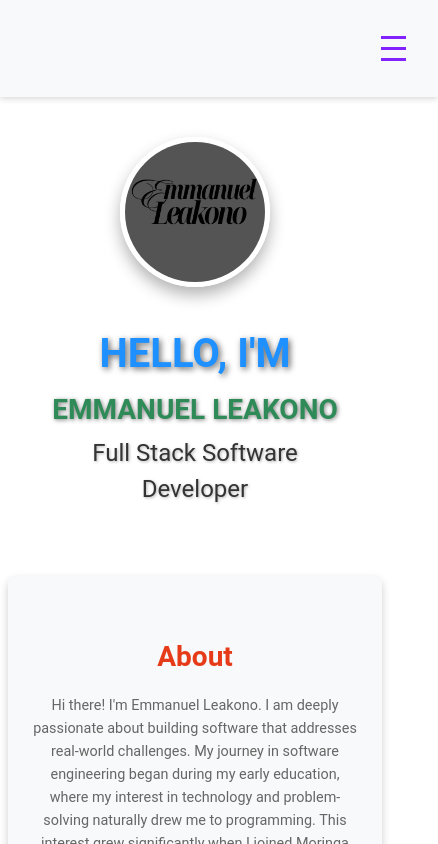
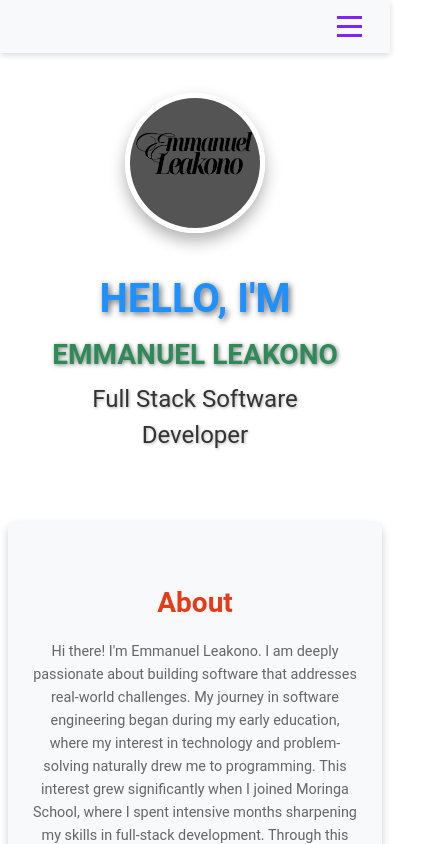
Before and after one commit to LEAKONO/Portfolio, a React (Create React App) app: page / in a window 390 px wide. Shown: the top 844 px of the page, 438 px wide, since content can reach past the window. Built offline with nearby package versions, Linux system fonts and the light colour scheme.

Commit message:
change responsiveness

```diff
--- a/src/components/Navbar.css
+++ b/src/components/Navbar.css
@@ -1,14 +1,21 @@
 /* Navbar.css */
+
+*,
+*::before,
+*::after {
+  box-sizing: border-box; /* Ensures padding is included in width calculations */
+}
 
 nav {
   background-color: #f8f9fa;
-  padding: 1.5rem;
+  padding: 1.5rem; /* Reduced padding further */
   display: flex;
-  justify-content: flex-end;
+  justify-content:flex-end;
   align-items: center;
   position: sticky;
   top: 0;
-  width: 100%;
+  width: 100vw; /* Ensures full viewport width */
+  overflow: visible;
   box-shadow: 0 2px 6px rgba(0, 0, 0, 0.15);
   z-index: 1000;
 }
@@ -18,10 +25,11 @@ nav ul {
   margin: 0;
   padding: 0;
   display: flex;
+  flex-wrap: nowrap;
 }
 
 nav li {
-  margin: 0 1rem;
+  margin: 0 0.5rem; /* Reduced margin further */
 }
 
 nav a {
@@ -30,6 +38,7 @@ nav a {
   font-weight: 600;
   transition: color 0.3s ease;
   font-size: 1.1rem;
+  white-space: nowrap;
 }
 
 nav a:hover {
@@ -41,22 +50,26 @@ nav a:hover {
   display: none;
   flex-direction: column;
   cursor: pointer;
-  padding: 0.5rem;
+  padding: 0.3rem; /* Reduced padding */
   background: none;
   border: none;
+  margin-right: 15px;
 }
 
 .hamburger .bar {
   width: 25px;
   height: 3px;
   background-color: #8222ff;
-  margin: 4px 0;
+  margin: 3px 0;
   transition: 0.3s;
 }
 
 /* Responsive adjustments */
 @media (max-width: 768px) {
-  /* Hide the menu items initially */
+  nav {
+    padding: 0.5rem; /* Further reduced padding for small screens */
+  }
+
   .nav-links {
     display: none;
     flex-direction: column;
@@ -66,14 +79,13 @@ nav a:hover {
     background-color: #f8f9fa;
     width: 100%;
     text-align: center;
+    padding: 1rem 0;
   }
 
-  /* Show the nav-links when open */
   .nav-links.open {
     display: flex;
   }
 
-  /* Show the hamburger icon */
   .hamburger {
     display: flex;
   }
@@ -88,6 +100,6 @@ nav a:hover {
   }
 
   nav a {
-    font-size: 1rem;
+    font-size: 0.9rem; /* Further reduced font size */
   }
 }
```
